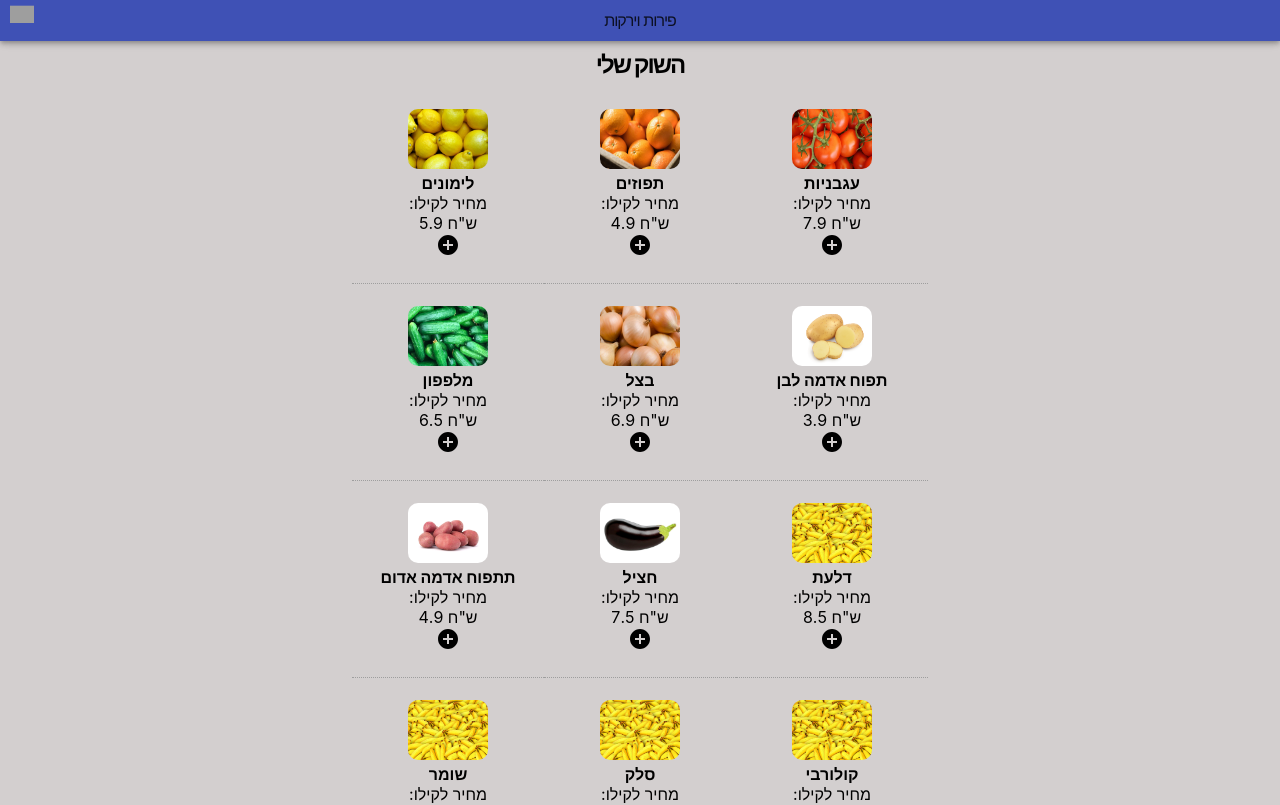
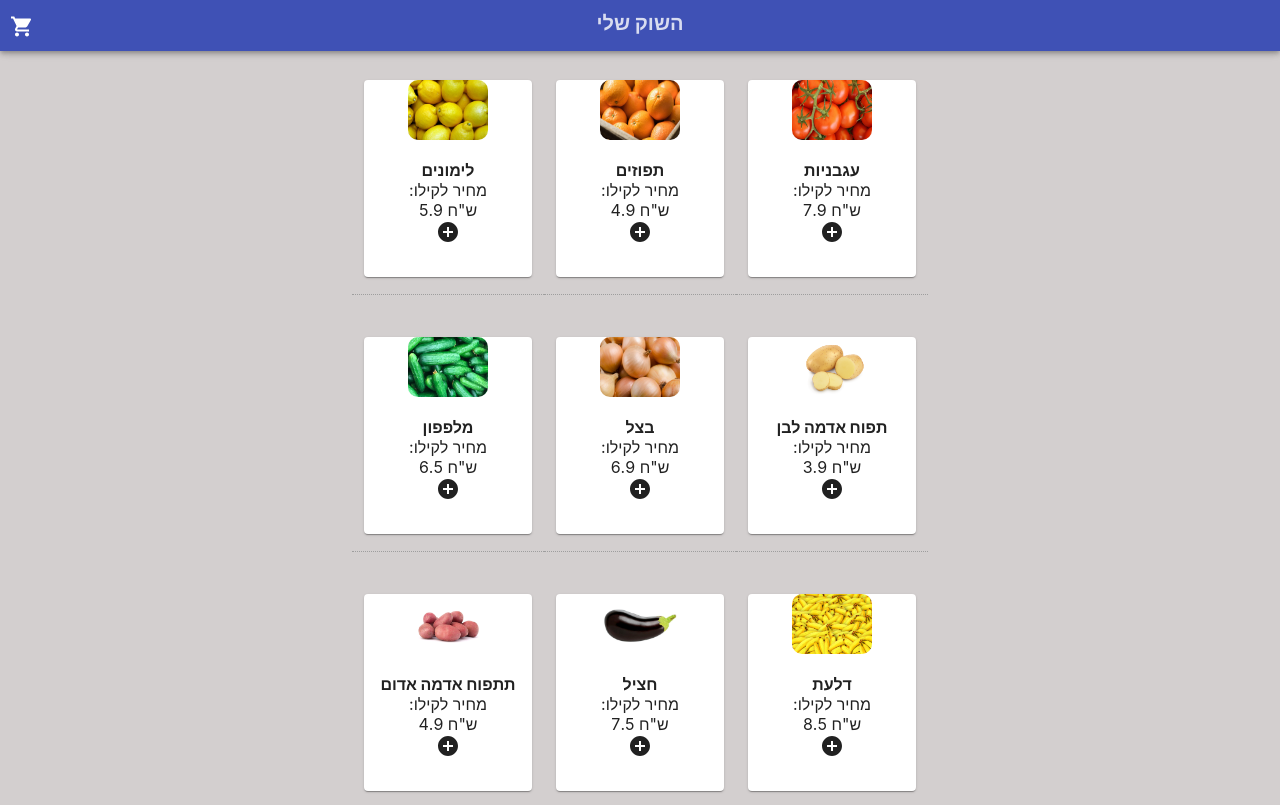
Before and after one commit to Doriel1121/delivery, a React (Create React App) app: page / in a window 1280 px wide. Shown: the top 805 px of the page. Built offline with nearby package versions, Linux system fonts and the light colour scheme; grey boxes are pictures that could not be loaded.

Commit message:
style udate

```diff
--- a/src/App.css
+++ b/src/App.css
@@ -4,11 +4,12 @@
 .toolbarStyle{
   margin-top:0;
   opacity:0.8;
-  letter-spacing: -1px;
+  letter-spacing: 0px;
+  font-size: 20px;
 text-decoration: none;
   /* border-radius: 10px ; */
-  font-weight: normal;
-  color: black;
+  font-weight: bolder;
+  color: white;
   /* transform: translateY(30%); */
   font-family: -apple-system, BlinkMacSystemFont, 'Segoe UI', Roboto, Oxygen, Ubuntu, Cantarell, 'Open Sans', 'Helvetica Neue', sans-serif;
 }
@@ -45,7 +46,7 @@ text-decoration: none;
 .eachItem{
   text-align: center;
   padding-bottom: 5px;
-  margin-top: 10px;
+  margin-top: 30px;
 }
 .title{
   letter-spacing: -2px;
@@ -66,3 +67,8 @@ text-decoration: none;
 .itemBrake{
   border-bottom: 0.5px dotted rgb(158, 158, 158);
 }
+.shoppingCartIcon{
+  color: white;
+  transform: translateY(60%);
+  margin-left: 10px;
+}
--- a/src/components/Item.js
+++ b/src/components/Item.js
@@ -1,6 +1,9 @@
 import React, { Component } from 'react';
 import Button from '@material-ui/core/Button';
 import AddCircleIcon from '@material-ui/icons/AddCircle';
+import Card from '@material-ui/core/Card';
+import CardMedia from '@material-ui/core/CardMedia';
+import CardContent from '@material-ui/core/CardContent';
 
 export default class Item extends Component {
     constructor(props) {
@@ -28,14 +31,21 @@ export default class Item extends Component {
     }
     showMe=()=>{
         if (!this.state.status) {
-            return  <div className="eachItem">
-                {this.props.item.picture}<br/>
-                <span className="itemnamestyle">
+
+            return <Card  className="eachItem">
+                        <CardMedia>
+                        {this.props.item.picture}<br/>
+                        </CardMedia>
+                        <CardContent>
+                        <span className="itemnamestyle">
                     {this.props.item.name}
-                </span><br/>
+                </span>
+                <br/>
                 :מחיר לקילו <br/> {this.props.item.price} ש"ח  <br/>
                 <AddCircleIcon  onClick={this.amoutOf}>add_circle</AddCircleIcon>
-        </div>
+                        </CardContent>
+                        </Card>
+
 
         }else{ return <div>
             <span className="edit"> כמות:</span><br/>
--- a/src/components/StorePage.js
+++ b/src/components/StorePage.js
@@ -2,6 +2,8 @@ import React, { Component } from 'react'
 import Grid from '@material-ui/core/Grid';
 import Container from '@material-ui/core/Container';
 import Item from './Item';
+
+
 
 
 
@@ -63,13 +65,15 @@ export default class StorePage extends Component {
     render() {
         return (
             <div className="storediv">
-                <h2 className="title">השוק שלי </h2>
+
                 <Container maxWidth="sm">
                  <Grid  container spacing={3}>
                 {this.state.allItems.map((element,key)=>{
                      return  <Grid className="itemBrake" key={element.id} item xs={4}>
                      <Item toCart={this.passToCart} item={element}/>
                      </Grid>
+
+
                 })}
                 </Grid>
                 </Container>
--- a/src/components/Toolbar.js
+++ b/src/components/Toolbar.js
@@ -2,6 +2,7 @@ import React, { Component } from 'react';
 import Grid from '@material-ui/core/Grid';
 import {Link} from 'react-router-dom';
 import AppBar from '@material-ui/core/AppBar';
+import ShoppingCartIcon from '@material-ui/icons/ShoppingCart';
 
 
 
@@ -11,11 +12,11 @@ export default class Toolbar extends Component {
     render() {
         return (
             <div  className="toolbarbackground" >
-                    <AppBar>
+                    <AppBar style={{color:"white"}}>
                     <Grid container spacing={3}>
-                        <Grid item xs><Link to ="/cart"><img alt="pic" className="imgstyle" src="https://img.icons8.com/pastel-glyph/64/000000/shopping-cart--v2.png"/></Link>
+                        <Grid item xs><Link to ="/cart"><ShoppingCartIcon className="shoppingCartIcon">ShoppingCart</ShoppingCartIcon></Link>
                         </Grid>
-                        <Grid className="name" item xs={8}><Link className="linkintoolbar" to ="/"><h4 className="toolbarStyle" >  פירות וירקות</h4></Link>
+                        <Grid className="name" item xs={8}><Link className="linkintoolbar" to ="/"><h4 className="toolbarStyle" >  השוק שלי</h4></Link>
                         </Grid>
                         <Grid item xs></Grid>
                         </Grid>
```
